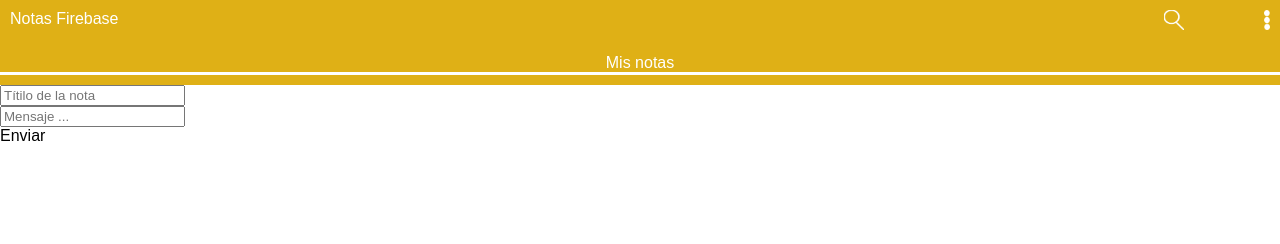
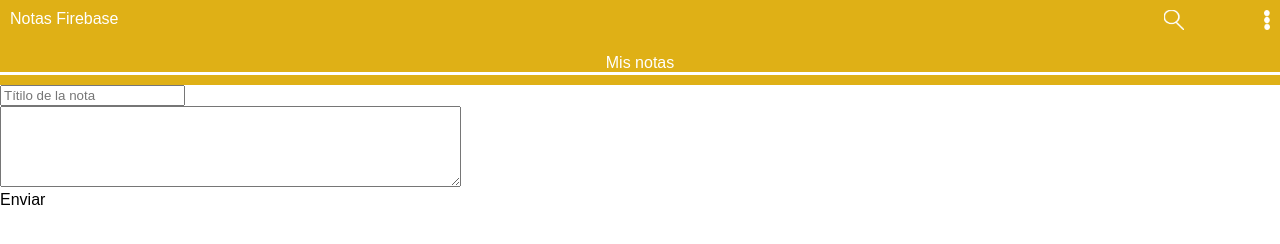
Before and after one commit to otrebla28/proyecto, a plain HTML site: page index.html in a window 1280 px wide. Drawn offline with Linux system fonts and the light colour scheme; no server answers.

Commit message:
Update textarea

```diff
--- a/index.html
+++ b/index.html
@@ -57,8 +57,14 @@
             </div>
 
             <div class="message">
-                 <input id="message" type="textare" placeholder="Mensaje ..." required>
-            </div>
+
+                    <textarea COLS=55 ROWS=5 NAME="Texto" id="message" placeholder="Mensaje ..." required>
+
+                    </textarea>
+
+                   <!-- <input id="message" type="textare" placeholder="Mensaje ..." required> -->
+
+                    </div>
 
         <div>
             <div onclick="writeNewPost()">Enviar</div>
@@ -75,12 +81,15 @@
     <div id="e-row"  class="rowE">
         <div class="icon">
             <img src="img/black-power-button-1428134_640.png" height="30px" width="30px" alt="icono">
+
         </div>
             <div class="content">
+
                 <div class="top-row">
                     <div class="chatname">Estados</div>
                     <div class="timedate">12:37 a.m.</div>
                 </div>
+
                 <div class="botton-row">
                     <div class="contactname">Hugo: A ver una peli</div>
                     <div class="status">1</div>
```
